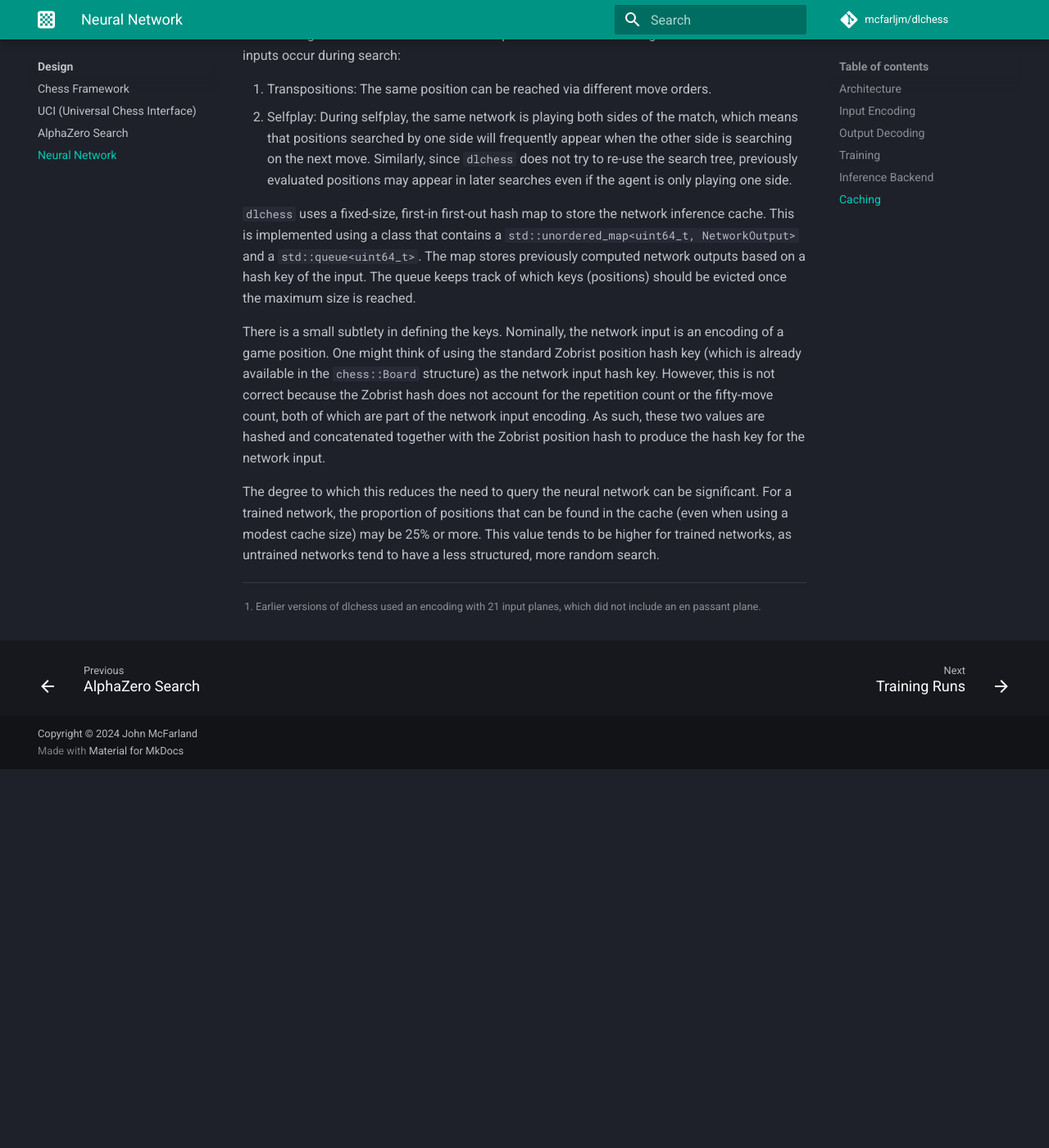
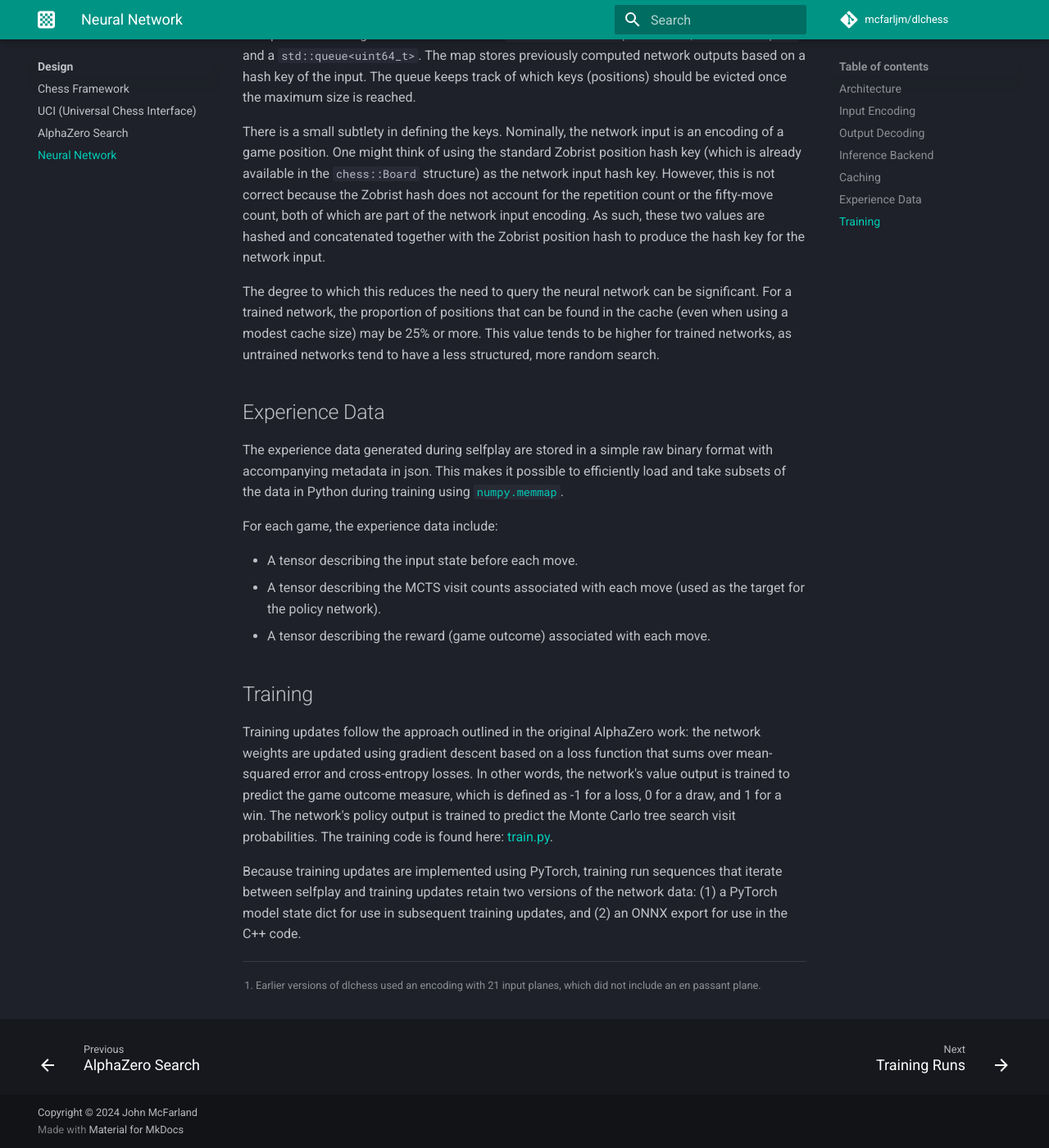
Before and after one commit to mcfarljm/dlchess, an MkDocs documentation site: the page built from docs/design/neural-network.md, in a window 1280 px wide and 1400 px high, scrolled down 3917 px. Shown: the whole window at 82% size. Built offline with MkDocs 1.6.1 and Material for MkDocs 9.7.7, drawn with Linux system fonts in a browser that asks for light colours; comment, search, counter and statistics services are not loaded; before the commit the page ends 4855 px from its top, so only the background shows below that; some of the changed text lies outside the part shown.

Commit message:
[docs] Move remaining content from README to gh-pages docs

```diff
--- a/docs/design/neural-network.md
+++ b/docs/design/neural-network.md
@@ -163,3 +153,32 @@ significant.  For a trained network, the proportion of positions that can be fou
 the cache (even when using a modest cache size) may be 25% or more.  This value tends to
 be higher for trained networks, as untrained networks tend to have a less structured,
 more random search.
+
+## Experience Data
+
+The experience data generated during selfplay are stored in a simple raw binary format
+with accompanying metadata in json.  This makes it possible to efficiently load and take
+subsets of the data in Python during training using
+[`numpy.memmap`](https://numpy.org/doc/stable/reference/generated/numpy.memmap.html).
+
+For each game, the experience data include:
+
+* A tensor describing the input state before each move.
+* A tensor describing the MCTS visit counts associated with each move (used as the
+  target for the policy network).
+* A tensor describing the reward (game outcome) associated with each move.
+
+## Training
+
+Training updates follow the approach outlined in the original AlphaZero work: the
+network weights are updated using gradient descent based on a loss function that sums
+over mean-squared error and cross-entropy losses.  In other words, the network's value
+output is trained to predict the game outcome measure, which is defined as -1 for a
+loss, 0 for a draw, and 1 for a win.  The network's policy output is trained to predict
+the Monte Carlo tree search visit probabilities.  The training code is found here:
+[train.py](https://github.com/mcfarljm/dlchess/blob/main/train/train.py).
+
+Because training updates are implemented using PyTorch, training run sequences that
+iterate between selfplay and training updates retain two versions of the network data:
+(1) a PyTorch model state dict for use in subsequent training updates, and (2) an ONNX
+export for use in the C++ code.
```
Also changed, not shown: other parts of docs/design/neural-network.md (+3 -13 lines), README.md (+0 -12 lines).
